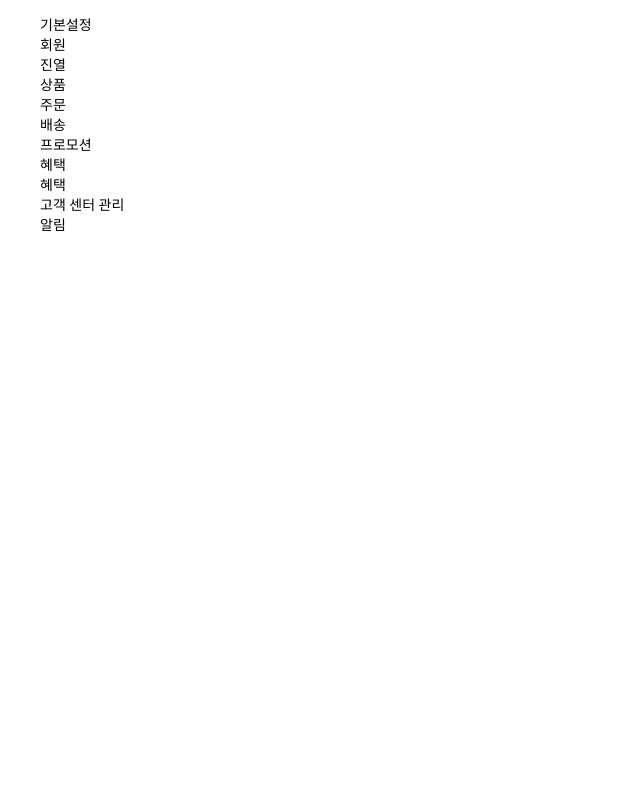
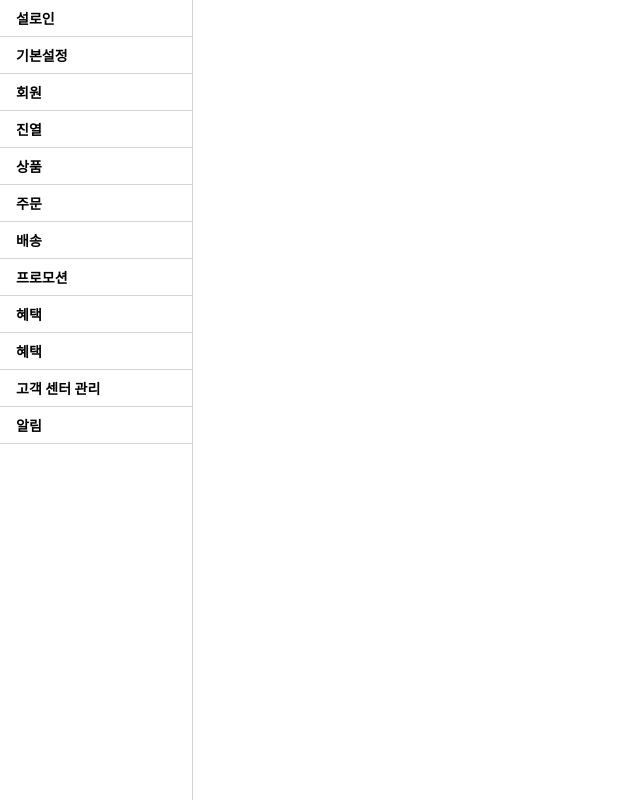
Before and after one commit to yunred/1stweek-sirloin-task, a React (Create React App) app: page / in a window 1280 px wide. Shown: the whole page, without its empty margins (0-640 px from the left). Built offline with nearby package versions, Linux system fonts and the light colour scheme.

Commit message:
Modify : Nav바 레이아웃 수정

```diff
--- a/package.json
+++ b/package.json
@@ -8,6 +8,7 @@
     "@testing-library/user-event": "^13.5.0",
     "react": "^17.0.2",
     "react-dom": "^17.0.2",
+    "react-dropdown": "^1.9.2",
     "react-scripts": "5.0.0",
     "styled-components": "^5.3.3",
     "web-vitals": "^2.1.4"
--- a/src/Component/Nav/Nav.js
+++ b/src/Component/Nav/Nav.js
@@ -3,25 +3,38 @@ import styled from "styled-components";
 
 const NavContainer = styled.ul`
   list-style-type: none;
-  width: 25%;
+  margin: 0;
+  padding: 0;
+  width: 15%;
+  position: fixed;
   height: 100%;
+  overflow: auto;
+  border-right: 1px solid lightgray;
 `;
 
-const NavMenu = styled.li``;
+const NavMenu = styled.li`
+  color: #000;
+  padding: 8px 16px;
+  text-decoration: none;
+  text-align: left;
+  font-weight: 600;
+  border-bottom: 1px solid lightgray;
+`;
 
 const Nav = () => {
   const menu = [
-    { id: "1", title: "기본설정" },
-    { id: "2", title: "회원" },
-    { id: "3", title: "진열" },
-    { id: "4", title: "상품" },
-    { id: "5", title: "주문" },
-    { id: "6", title: "배송" },
-    { id: "7", title: "프로모션" },
-    { id: "8", title: "혜택" },
-    { id: "9", title: "혜택" },
-    { id: "10", title: "고객 센터 관리" },
-    { id: "11", title: "알림" },
+    { title: "설로인" },
+    { title: "기본설정" },
+    { title: "회원" },
+    { title: "진열" },
+    { title: "상품" },
+    { title: "주문" },
+    { title: "배송" },
+    { title: "프로모션" },
+    { title: "혜택" },
+    { title: "혜택" },
+    { title: "고객 센터 관리" },
+    { title: "알림" },
   ];
 
   return (
```
Also changed, not shown: 1 other file (tests, documents, lock files or other folders).
